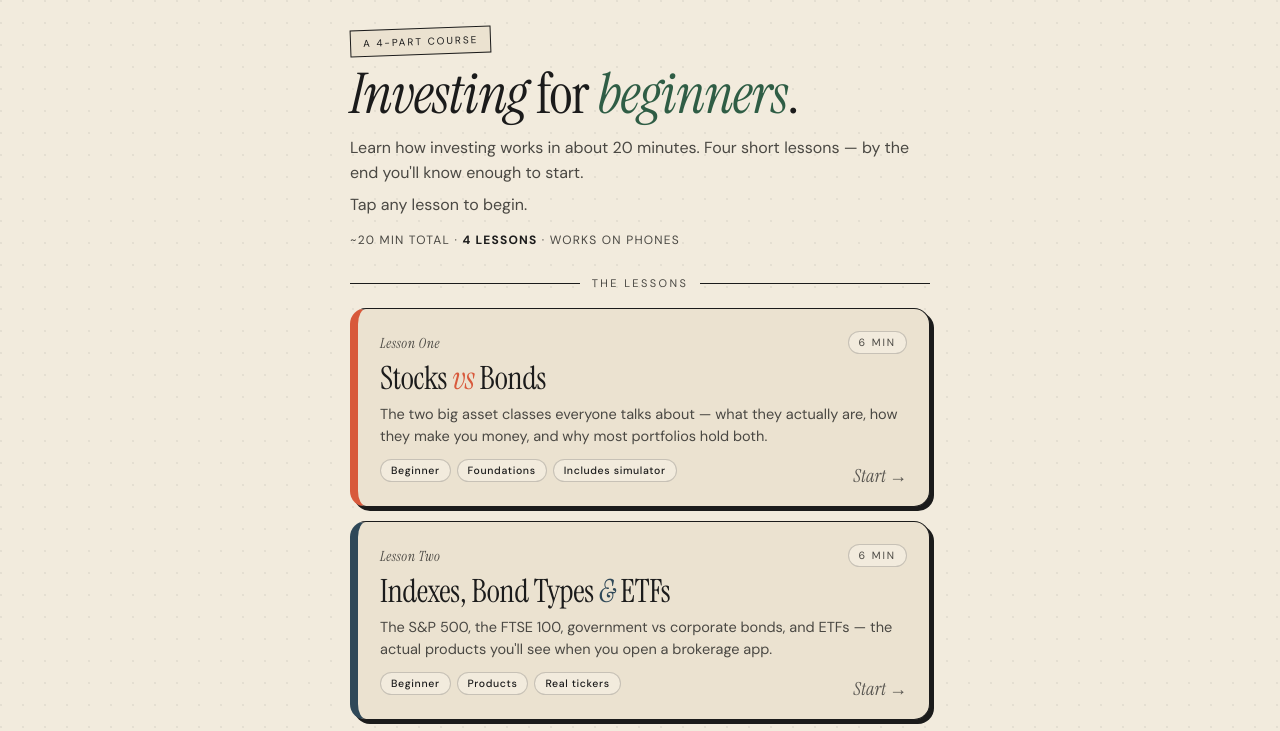
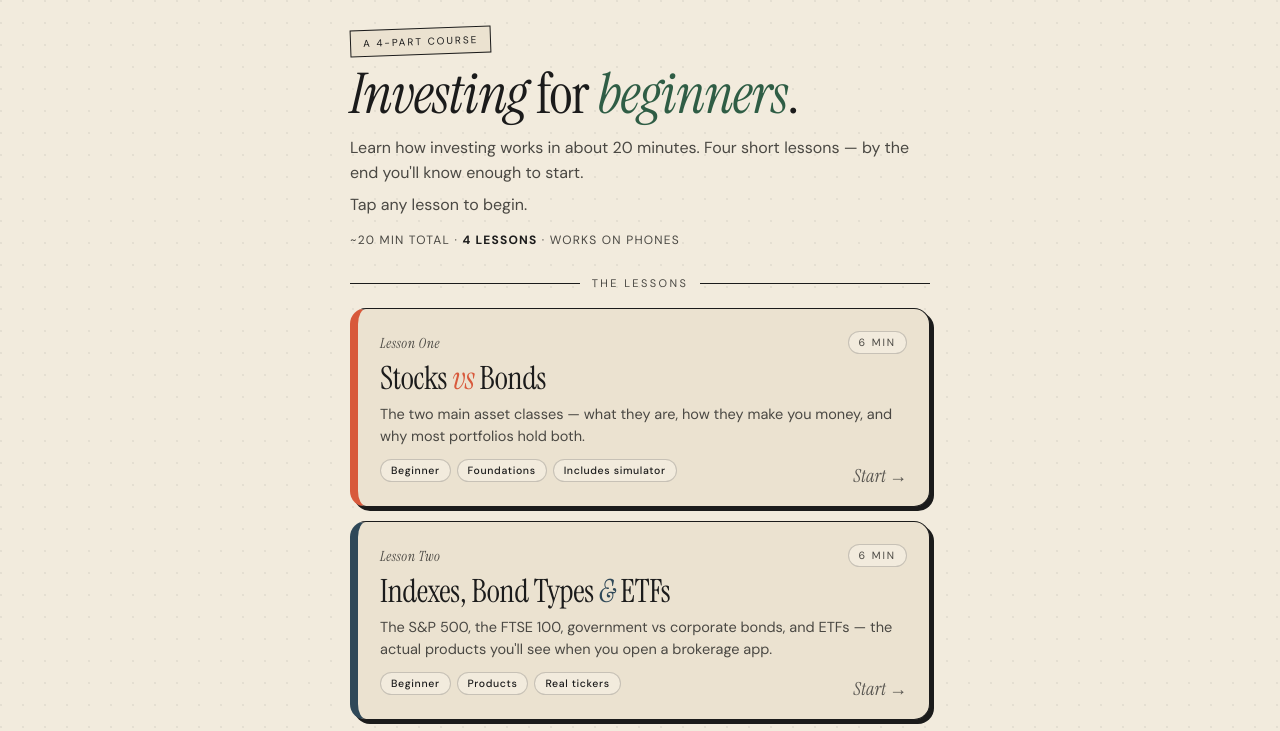
Before and after one commit to sbmdjordan/investing-101, a plain HTML site: page index.html in a window 1280 px wide. Shown: the top 731 px of the page. Drawn offline with Linux system fonts and the light colour scheme.

Commit message:
Tighten Lesson 1 description

```diff
--- a/index.html
+++ b/index.html
@@ -259,7 +259,7 @@
         <span class="lesson-time">6 min</span>
       </div>
       <h2>Stocks <span class="accent">vs</span> Bonds</h2>
-      <p>The two big asset classes everyone talks about — what they actually are, how they make you money, and why most portfolios hold both.</p>
+      <p>The two main asset classes — what they are, how they make you money, and why most portfolios hold both.</p>
       <div class="tags">
         <span class="tag">Beginner</span>
         <span class="tag">Foundations</span>
```
